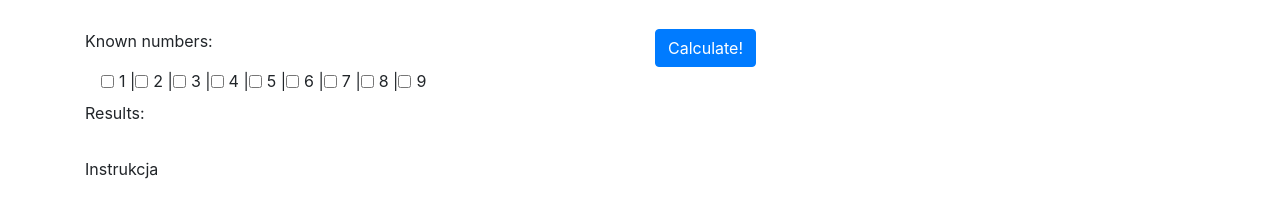
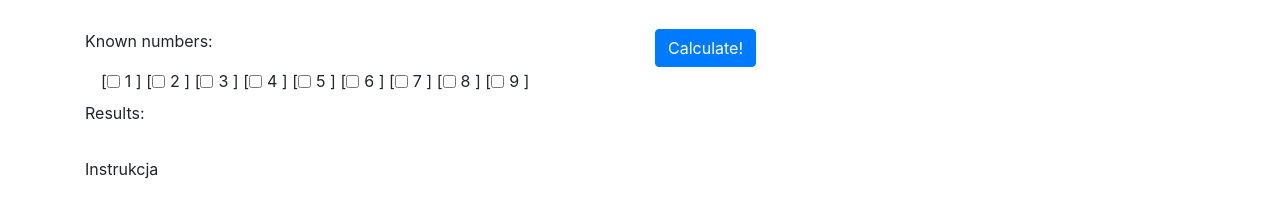
Before and after one commit to ccs24/sudoku-tools, a plain HTML site: page index.html in a window 1280 px wide. Shown: the part 185-402 px from the top of the page. Drawn offline with nearby package versions, Linux system fonts and the light colour scheme.

Commit message:
Update index.html

```diff
--- a/index.html
+++ b/index.html
@@ -162,25 +162,25 @@ console.log(permute(11,2,[]));
         <div class="col">
           <p>Known numbers:</p>
 
-        <div class="form-group form-check-inline mx-sm-3 mb-2" >
+        <div class="form-group form-check-inline mx-sm-3 mb-2" >[
           <input class="form-check-input" type="checkbox" id="kn1" name="kn1" value="1">
-          <label class="form-check-label" for="kn1" >1 |</label>
+          <label class="form-check-label" for="kn1" >1 ] [</label>
           <input class="form-check-input" type="checkbox" id="kn2" name="kn2" value="2">
-          <label class="form-check-label" for="kn2" >2 |</label>
+          <label class="form-check-label" for="kn2" >2 ] [</label>
           <input class="form-check-input" type="checkbox" id="kn3" name="kn3" value="3">
-          <label class="form-check-label" for="kn3" >3 |</label>
+          <label class="form-check-label" for="kn3" >3  ] [</label>
           <input class="form-check-input" type="checkbox" id="kn4" name="kn4" value="4">
-          <label class="form-check-label" for="kn4">4 |</label>
+          <label class="form-check-label" for="kn4">4  ] [</label>
           <input class="form-check-input" type="checkbox" id="kn5" name="kn5" value="5">
-          <label class="form-check-label" for="kn5">5 |</label>
+          <label class="form-check-label" for="kn5">5  ] [</label>
           <input class="form-check-input" type="checkbox" id="kn6" name="kn6" value="6">
-          <label class="form-check-label" for="kn6">6 |</label>
+          <label class="form-check-label" for="kn6">6  ] [</label>
           <input class="form-check-input" type="checkbox" id="kn7" name="kn7" value="7">
-          <label class="form-check-label" for="kn7">7 |</label>
+          <label class="form-check-label" for="kn7">7  ] [</label>
           <input class="form-check-input" type="checkbox" id="kn8" name="kn8" value="8">
-          <label class="form-check-label" for="kn8">8 |</label>
+          <label class="form-check-label" for="kn8">8  ] [</label>
           <input class="form-check-input" type="checkbox" id="kn9" name="kn9" value="9">
-          <label class="form-check-label" for="kn9">9</label>
+          <label class="form-check-label" for="kn9">9 ] </label>
     </div>
         </div>
         <div class="col">
```
